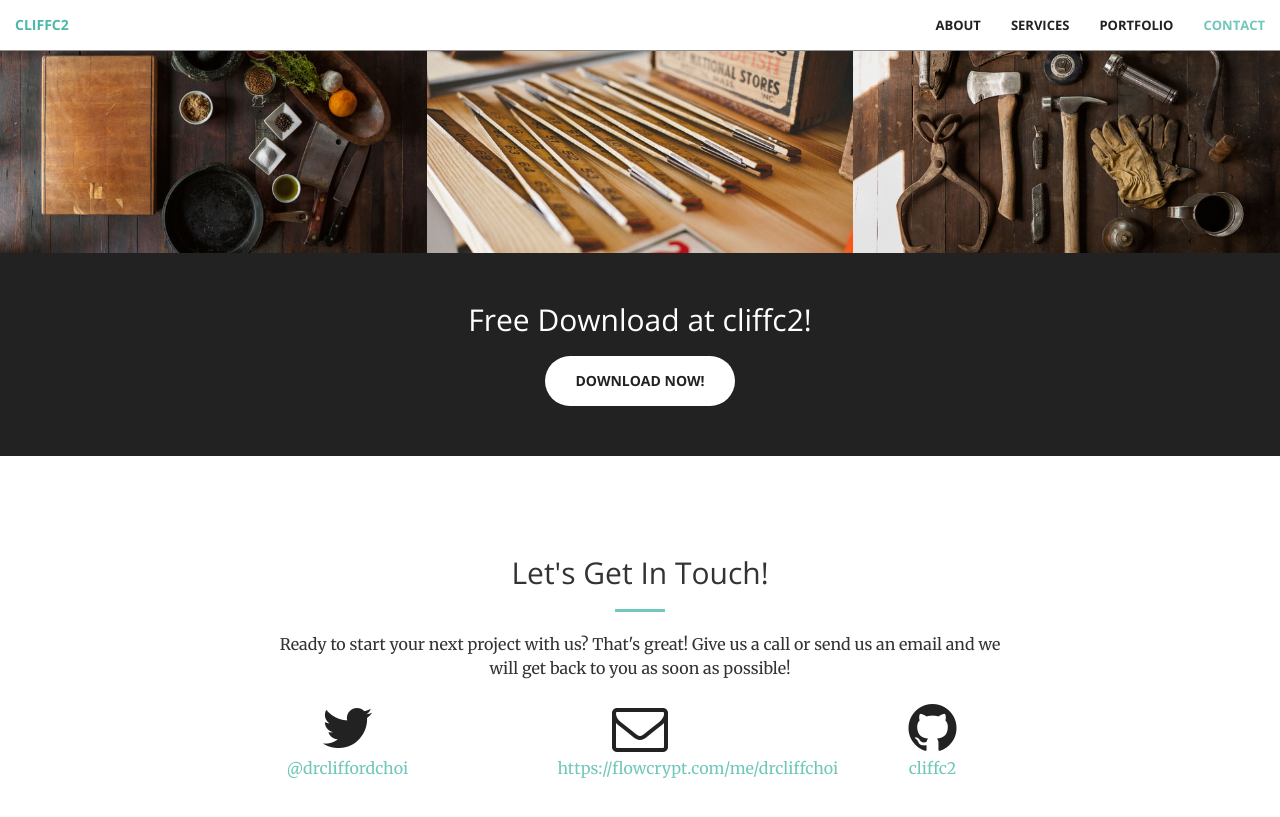
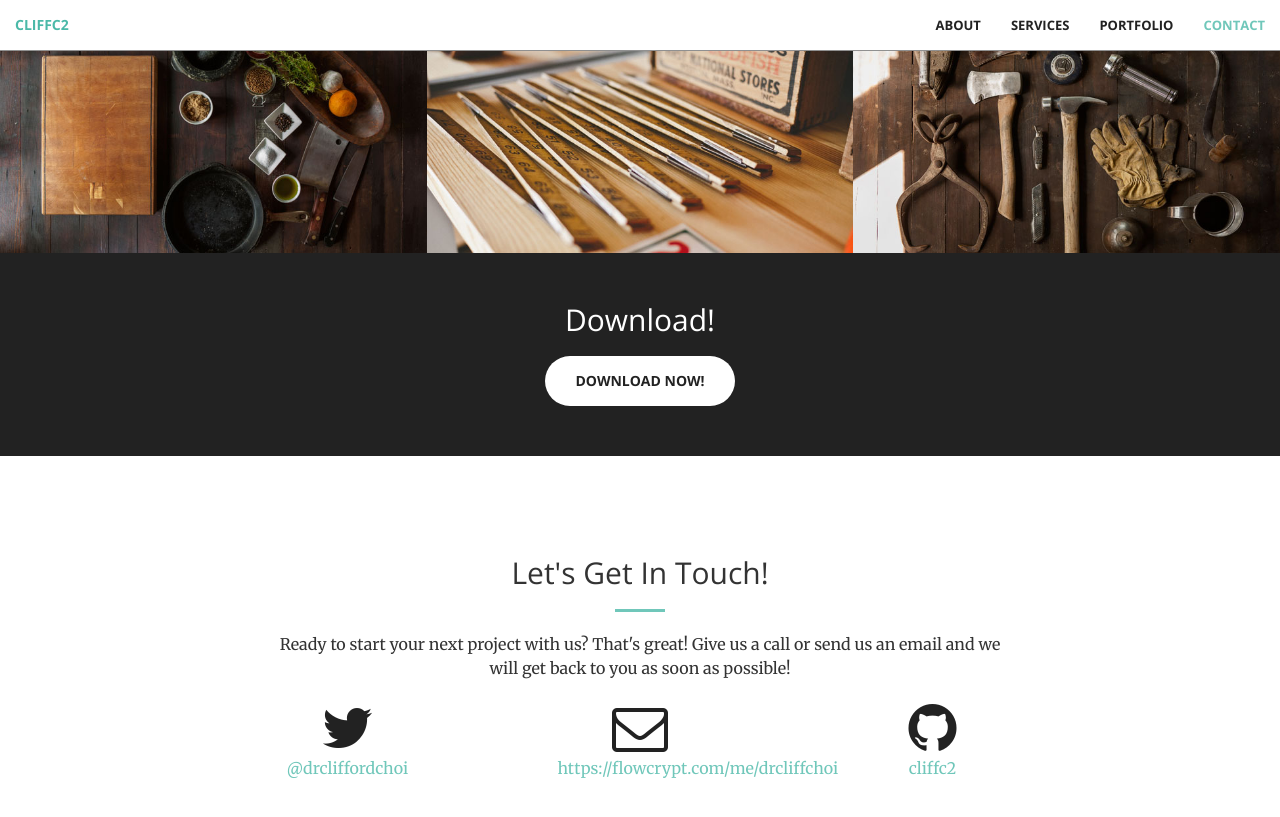
Before and after one commit to cliffc2/cliffc2.github.io, a Jekyll site: the page built from index.html, in a window 1280 px wide and 900 px high, scrolled down 1981 px. Shown: the top 817 px of the window. Built offline with Jekyll 4.4.1, drawn with Linux system fonts in a browser that asks for light colours; Markdown is read by kramdown in place of the engine named in the settings.

Commit message:
Update aside.html

```diff
--- a/_includes/aside.html
+++ b/_includes/aside.html
@@ -1,7 +1,7 @@
   <aside class="bg-dark">
       <div class="container text-center">
           <div class="call-to-action">
-              <h2>Free Download at cliffc2!</h2>
+              <h2>Download!</h2>
               <a href="#" class="btn btn-default btn-xl wow tada">Download Now!</a>
           </div>
       </div>
```
